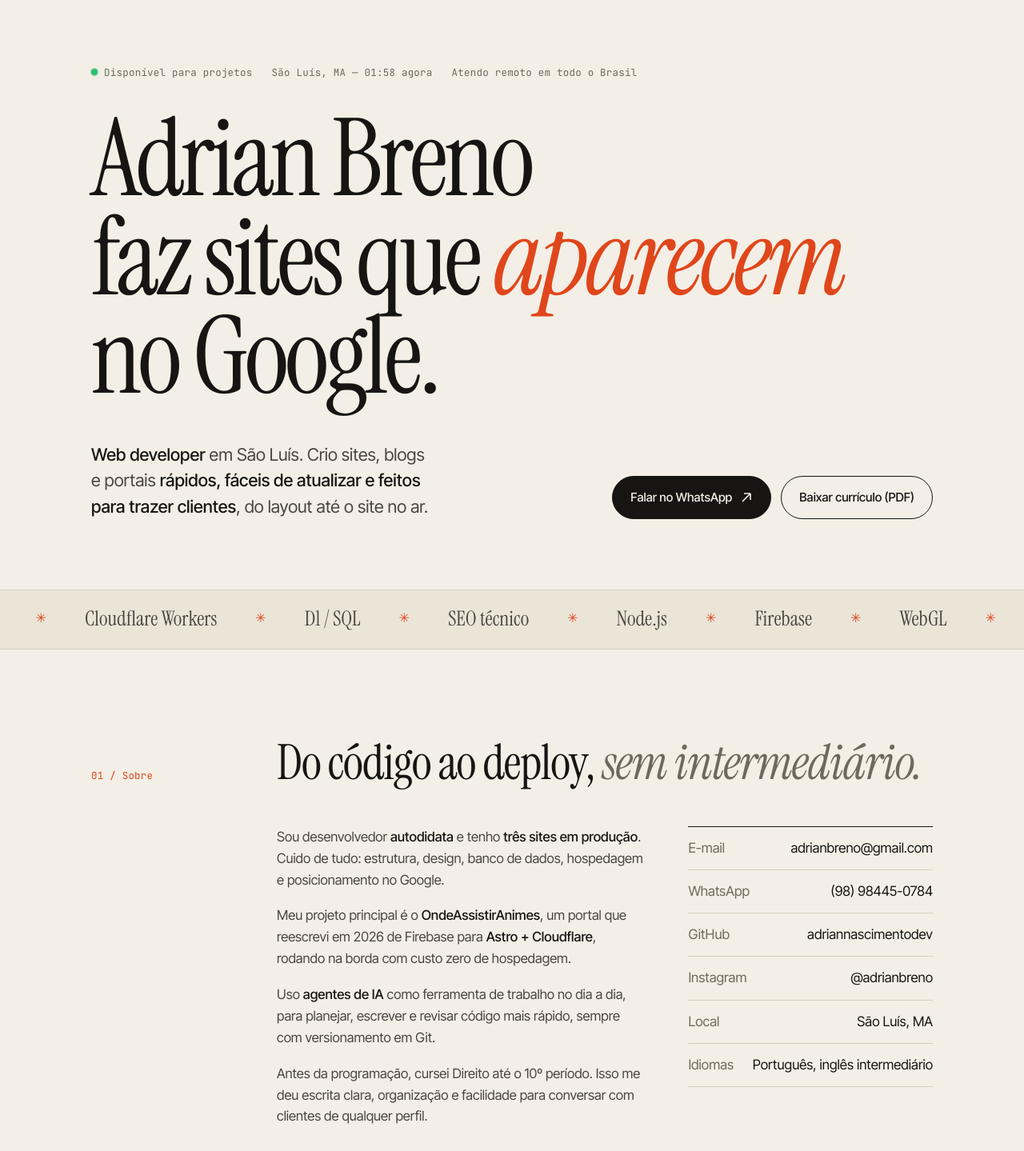
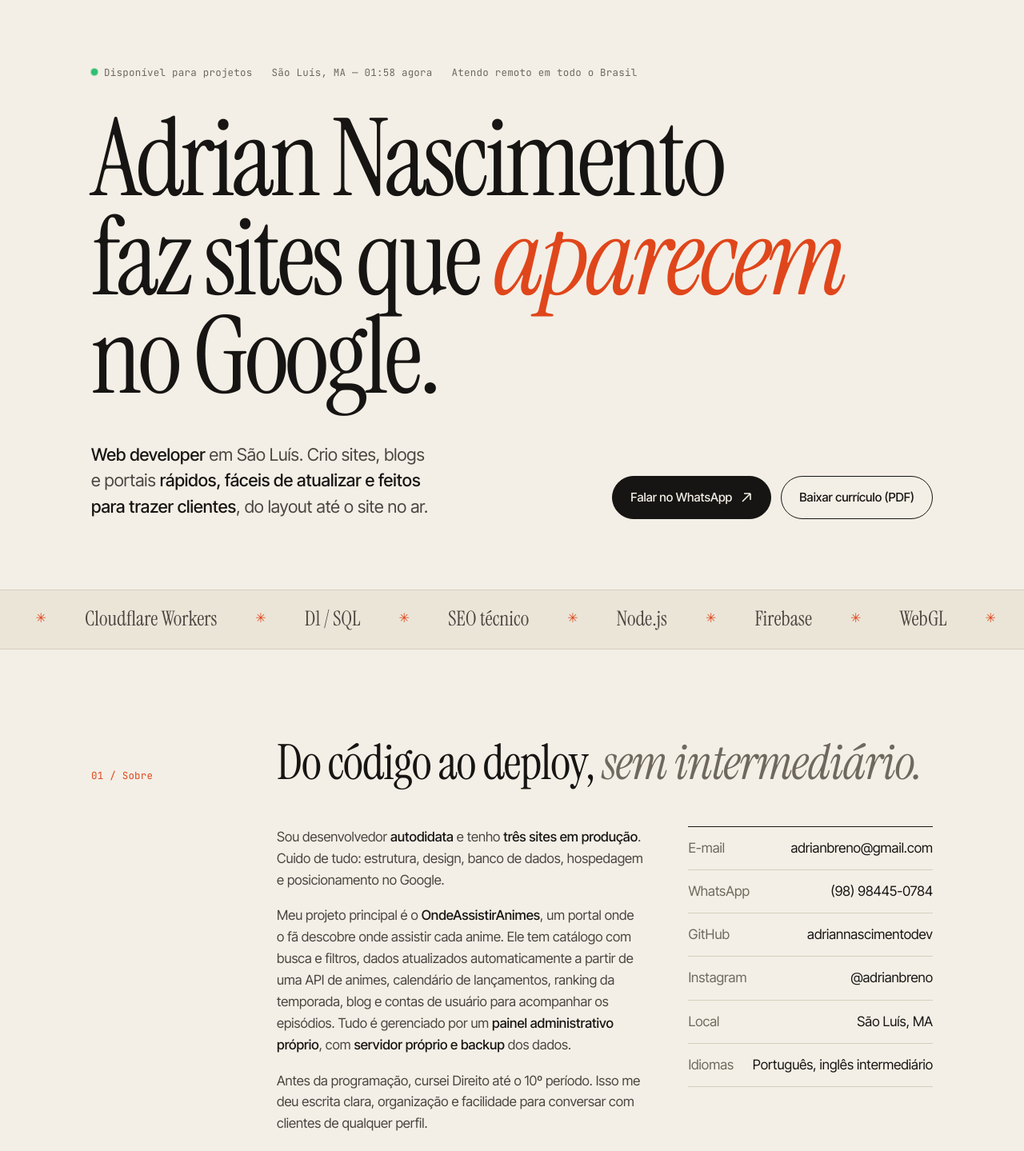
Before and after one commit to adriannascimentodev/adriannascimentodev.github.io, a plain HTML site: page curriculo.html in a window 1280 px wide. Shown: the part 100-1539 px from the top of the page at 80% size. Drawn offline with Linux system fonts and the light colour scheme.

Commit message:
Currículo com nome Adrian Nascimento e OAA descrito pelo que faz; caixa de status fixa no celular
Co-Authored-By: Claude Opus 5.5 <noreply@anthropic.com>

```diff
--- a/curriculo.html
+++ b/curriculo.html
@@ -309,7 +309,7 @@
       <span>São Luís, MA — <span id="clock">horário de Brasília</span></span>
       <span>Atendo remoto em todo o Brasil</span>
     </div>
-    <h1>Adrian Breno<br>faz sites que <em>aparecem</em><br>no Google.</h1>
+    <h1>Adrian Nascimento<br>faz sites que <em>aparecem</em><br>no Google.</h1>
     <div class="hero-grid">
       <p class="lede"><strong>Web developer</strong> em São Luís. Crio sites, blogs e portais <strong>rápidos, fáceis de atualizar e feitos para trazer clientes</strong>, do layout até o site no ar.</p>
       <div class="cta">
@@ -334,8 +334,7 @@
     <div class="body about">
       <div class="reveal">
         <p>Sou desenvolvedor <strong>autodidata</strong> e tenho <strong>três sites em produção</strong>. Cuido de tudo: estrutura, design, banco de dados, hospedagem e posicionamento no Google.</p>
-        <p>Meu projeto principal é o <strong>OndeAssistirAnimes</strong>, um portal que reescrevi em 2026 de Firebase para <strong>Astro + Cloudflare</strong>, rodando na borda com custo zero de hospedagem.</p>
-        <p>Uso <strong>agentes de IA</strong> como ferramenta de trabalho no dia a dia, para planejar, escrever e revisar código mais rápido, sempre com versionamento em Git.</p>
+        <p>Meu projeto principal é o <strong>OndeAssistirAnimes</strong>, um portal onde o fã descobre onde assistir cada anime. Ele tem catálogo com busca e filtros, dados atualizados automaticamente a partir de uma API de animes, calendário de lançamentos, ranking da temporada, blog e contas de usuário para acompanhar os episódios. Tudo é gerenciado por um <strong>painel administrativo próprio</strong>, com <strong>servidor próprio e backup</strong> dos dados.</p>
         <p>Antes da programação, cursei Direito até o 10º período. Isso me deu escrita clara, organização e facilidade para conversar com clientes de qualquer perfil.</p>
       </div>
       <dl class="facts reveal">
@@ -378,7 +377,7 @@
           <div class="role mono">Web developer</div>
           <div class="projects">
             <div class="proj"><b>OndeAssistirAnimes</b><span class="pill live">● no ar</span>
-              <span class="tagline">Portal com catálogo, busca e filtros pela API GraphQL da AniList, ranking, calendário, blog e contas de usuário. Reescrito de Firebase para Astro + Cloudflare Workers + D1, com páginas montadas no servidor, cache na borda, dados estruturados e painel administrativo próprio.</span></div>
+              <span class="tagline">Portal que mostra onde assistir cada anime: catálogo com busca e filtros, dados vindos de uma API de animes, calendário de lançamentos, ranking, blog e contas de usuário. Painel administrativo próprio, servidor próprio com backup e páginas preparadas para aparecer no Google.</span></div>
             <div class="proj"><b>Site de currículos</b><span class="pill live">● no ar</span>
               <span class="tagline">Captação de clientes para criação de currículos em Word, PDF, Canva e landing page.</span></div>
             <div class="proj"><b>Dinheiro e Reviews</b><span class="pill live">● no ar</span>
```
Also changed, not shown: index.html (+1 -1 lines), 1 other file.
